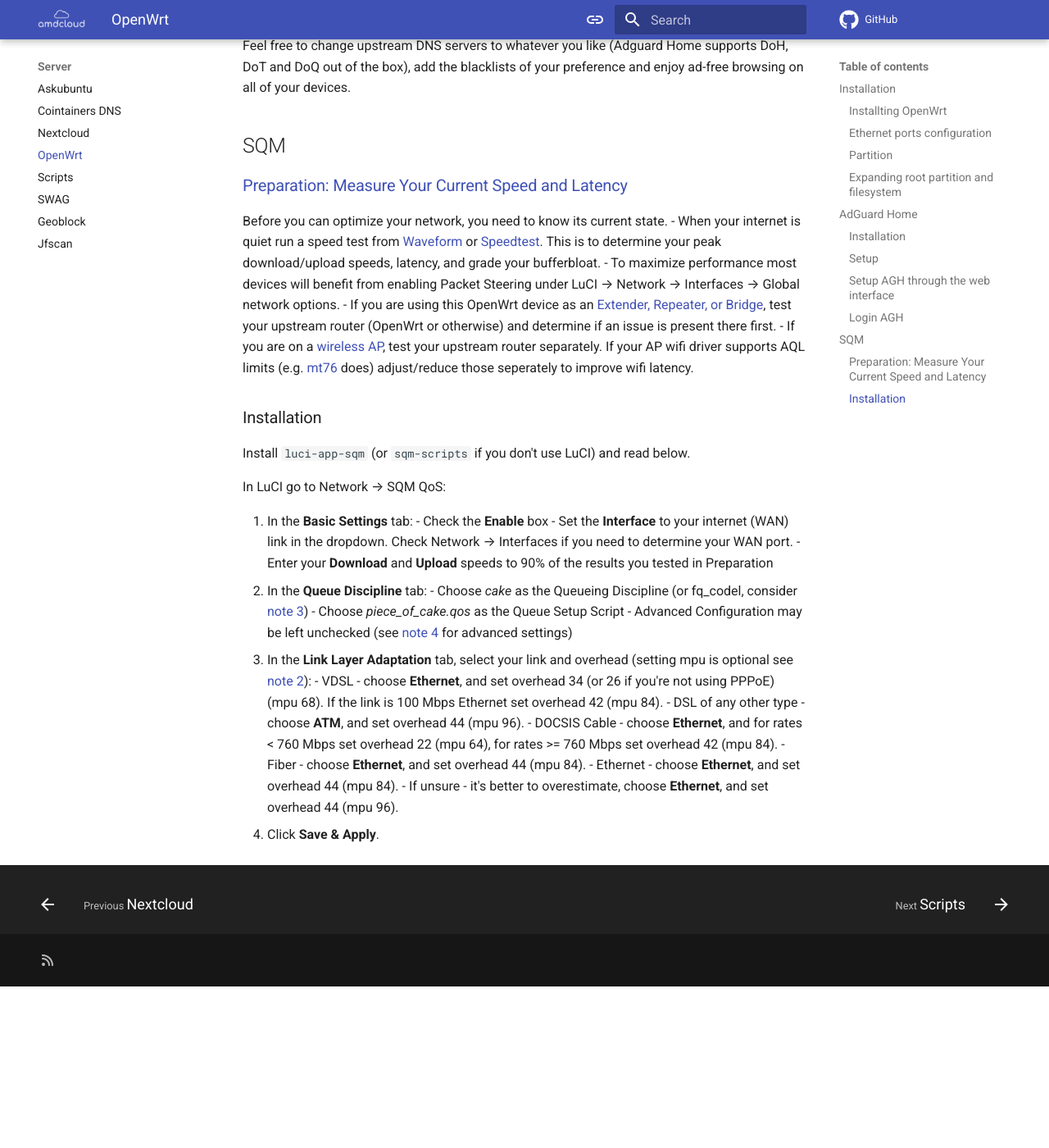
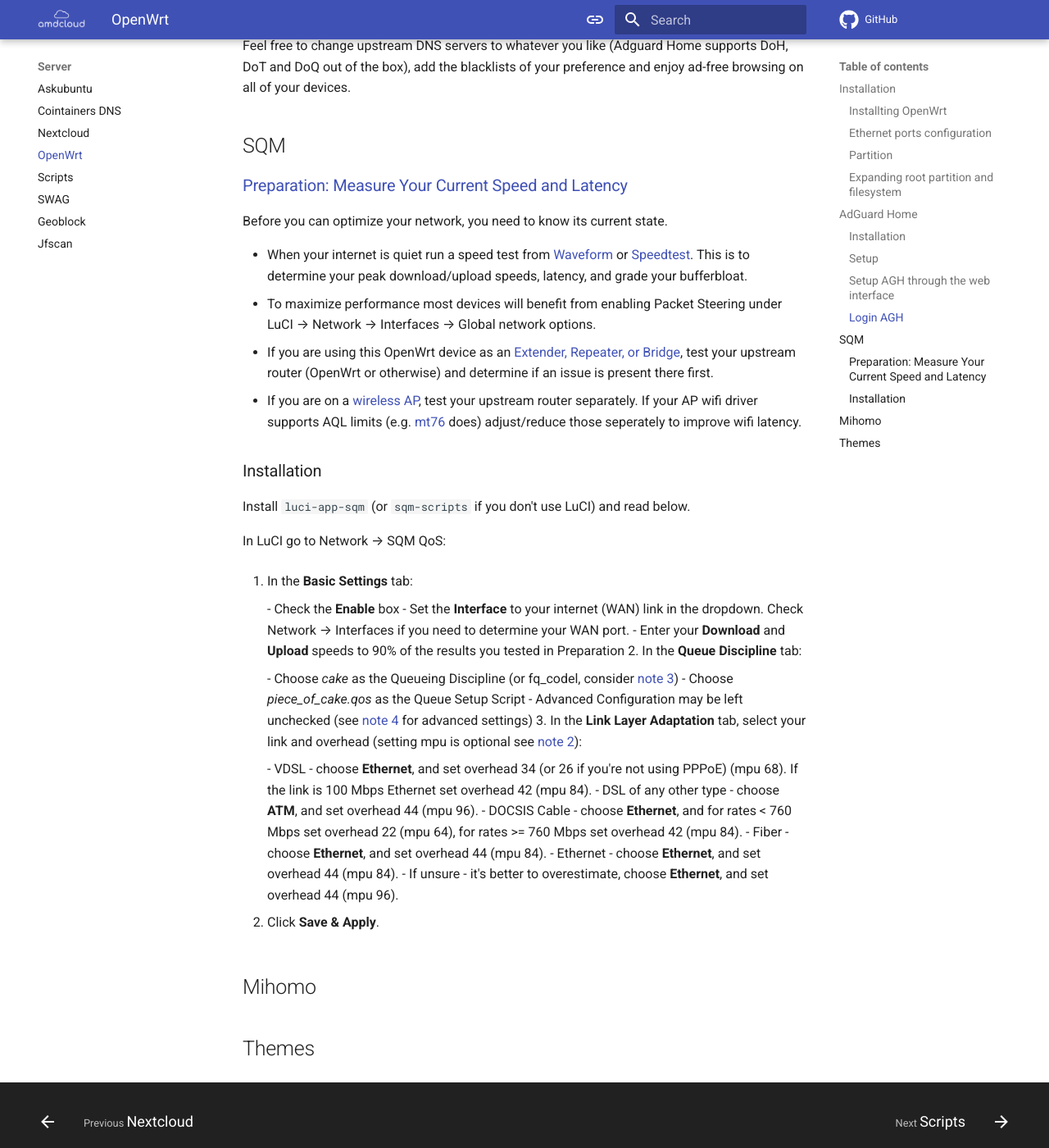
Before and after one commit to TeamDominant/Wiki-mkdocs, an MkDocs documentation site: the page built from docs/openwrt.md, in a window 1280 px wide and 1400 px high, scrolled down 4214 px. Shown: the whole window at 82% size. Built offline with MkDocs 1.6.1 and Material for MkDocs 9.7.7, drawn with Linux system fonts in a browser that asks for light colours; comment, search, counter and statistics services are not loaded; before the commit the page ends 5417 px from its top, so only the background shows below that; some of the changed text lies outside the part shown.

Commit message:
openwrt: formatting fix

````diff
--- a/docs/openwrt.md
+++ b/docs/openwrt.md
@@ -38,7 +38,7 @@
 vi /etc/config/network
 ```
 
-Use ++S++ to enter INSERT mode.
+Use ++s++ to enter INSERT mode.
 
 ```lan hl_lines="4"
 config device
@@ -57,7 +57,7 @@
         option proto 'dhcpv6'
 ```
 
-Press ++Esc++ to exit INSERT mode and save-exit with `:wq`
+Press ++esc++ to exit INSERT mode and save-exit with `:wq`
 
 ### [Partition](https://openwrt.org/docs/guide-user/installation/openwrt_x86#partition_layout)
 
@@ -184,6 +184,7 @@
 ### [Preparation: Measure Your Current Speed and Latency](https://openwrt.org/docs/guide-user/network/traffic-shaping/sqm#preparationmeasure_your_current_speed_and_latency)
 
 Before you can optimize your network, you need to know its current state.
+
 - When your internet is quiet run a speed test from [Waveform](https://www.waveform.com/tools/bufferbloat) or [Speedtest](https://speedtest.net/). This is to determine your peak download/upload speeds, latency, and grade your bufferbloat.
 - To maximize performance most devices will benefit from enabling Packet Steering under LuCI → Network → Interfaces → Global network options.
 - If you are using this OpenWrt device as an [Extender, Repeater, or Bridge](https://openwrt.org/docs/guide-user/network/wifi/relay_configuration), test your upstream router (OpenWrt or otherwise) and determine if an issue is present there first.
@@ -195,18 +196,26 @@
 In LuCI go to Network → SQM QoS:
 
 1. In the **Basic Settings** tab:
+
     - Check the **Enable** box
     - Set the **Interface** to your internet (WAN) link in the dropdown. Check Network → Interfaces if you need to determine your WAN port.
     - Enter your **Download** and **Upload** speeds to 90% of the results you tested in Preparation
 2. In the **Queue Discipline** tab:
+
     - Choose *cake* as the Queueing Discipline (or fq_codel, consider [note 3](https://openwrt.org/docs/guide-user/network/traffic-shaping/sqm#a_little_more_tuning))
     - Choose *piece_of_cake.qos* as the Queue Setup Script
     - Advanced Configuration may be left unchecked (see [note 4](https://openwrt.org/docs/guide-user/network/traffic-shaping/sqm#a_little_more_tuning) for advanced settings)
 3. In the **Link Layer Adaptation** tab, select your link and overhead (setting mpu is optional see [note 2](https://openwrt.org/docs/guide-user/network/traffic-shaping/sqm#a_little_more_tuning)):
+
     - VDSL - choose **Ethernet**, and set overhead 34 (or 26 if you're not using PPPoE) (mpu 68). If the link is 100 Mbps Ethernet set overhead 42 (mpu 84).
     - DSL of any other type - choose **ATM**, and set overhead 44 (mpu 96).
     - DOCSIS Cable - choose **Ethernet**, and for rates < 760 Mbps set overhead 22 (mpu 64), for rates >= 760 Mbps set overhead 42 (mpu 84).
     - Fiber - choose **Ethernet**, and set overhead 44 (mpu 84).
     - Ethernet - choose **Ethernet**, and set overhead 44 (mpu 84).
     - If unsure - it's better to overestimate, choose **Ethernet**, and set overhead 44 (mpu 96).
+
 4. Click **Save & Apply**.
+
+## Mihomo
+
+## Themes
````
